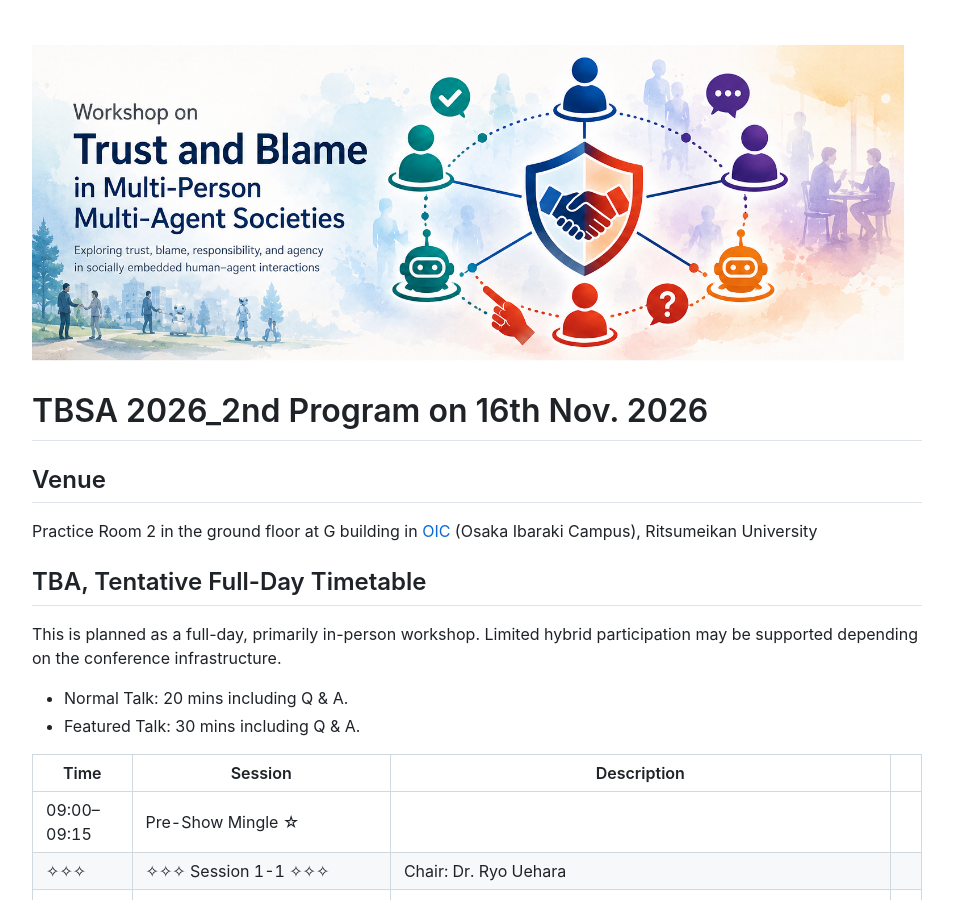
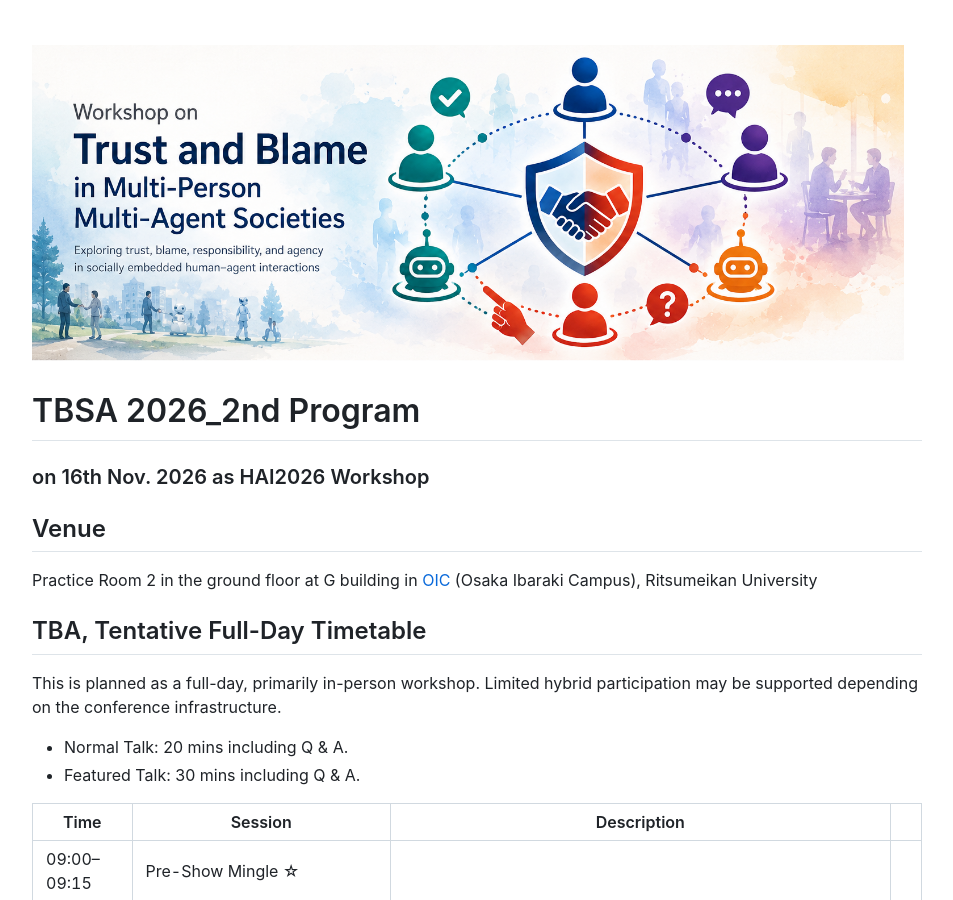
Before and after one commit to virtualcom-designlab/TBSA2026, a Jekyll site: the page built from program.md, in a window 1280 px wide and 900 px high. Shown: the whole window, without its empty margins (163-1116 px from the left). Built offline with Jekyll 4.4.1, drawn with Linux system fonts in a browser that asks for light colours; our own code applies the rules of GitHub Pages for plain Markdown files.

Commit message:
Update program.md

```diff
--- a/program.md
+++ b/program.md
@@ -1,7 +1,8 @@
 
 <img src="img/TBSAbnr_2.png" alt="Workshop icon" width="98%">
 
-# TBSA 2026_2nd Program on 16th Nov. 2026
+# TBSA 2026_2nd Program
+### on 16th Nov. 2026 as HAI2026 Workshop
 
 ## Venue
 Practice Room 2 in the ground floor at G building in [OIC](https://en.ritsumei.ac.jp/access/) (Osaka Ibaraki Campus), Ritsumeikan University
```
